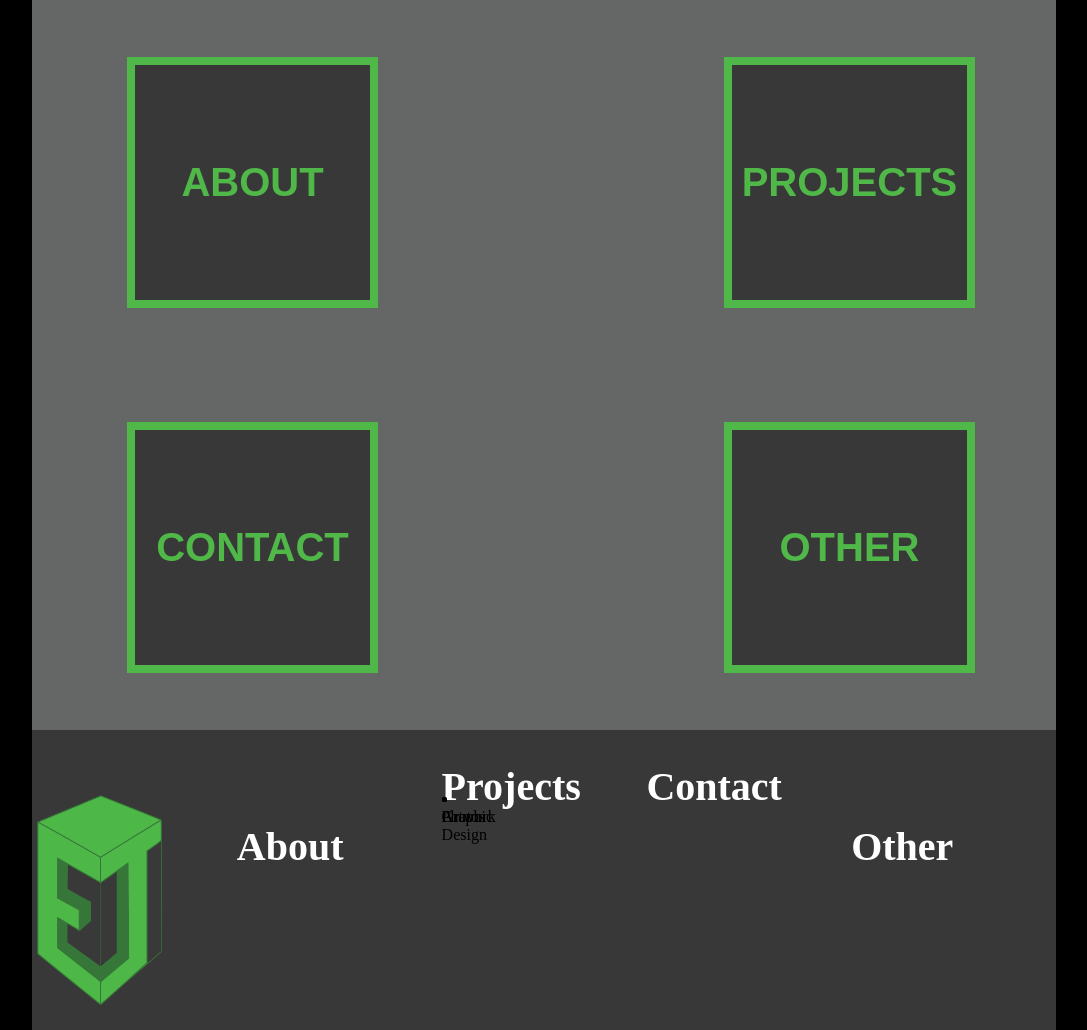
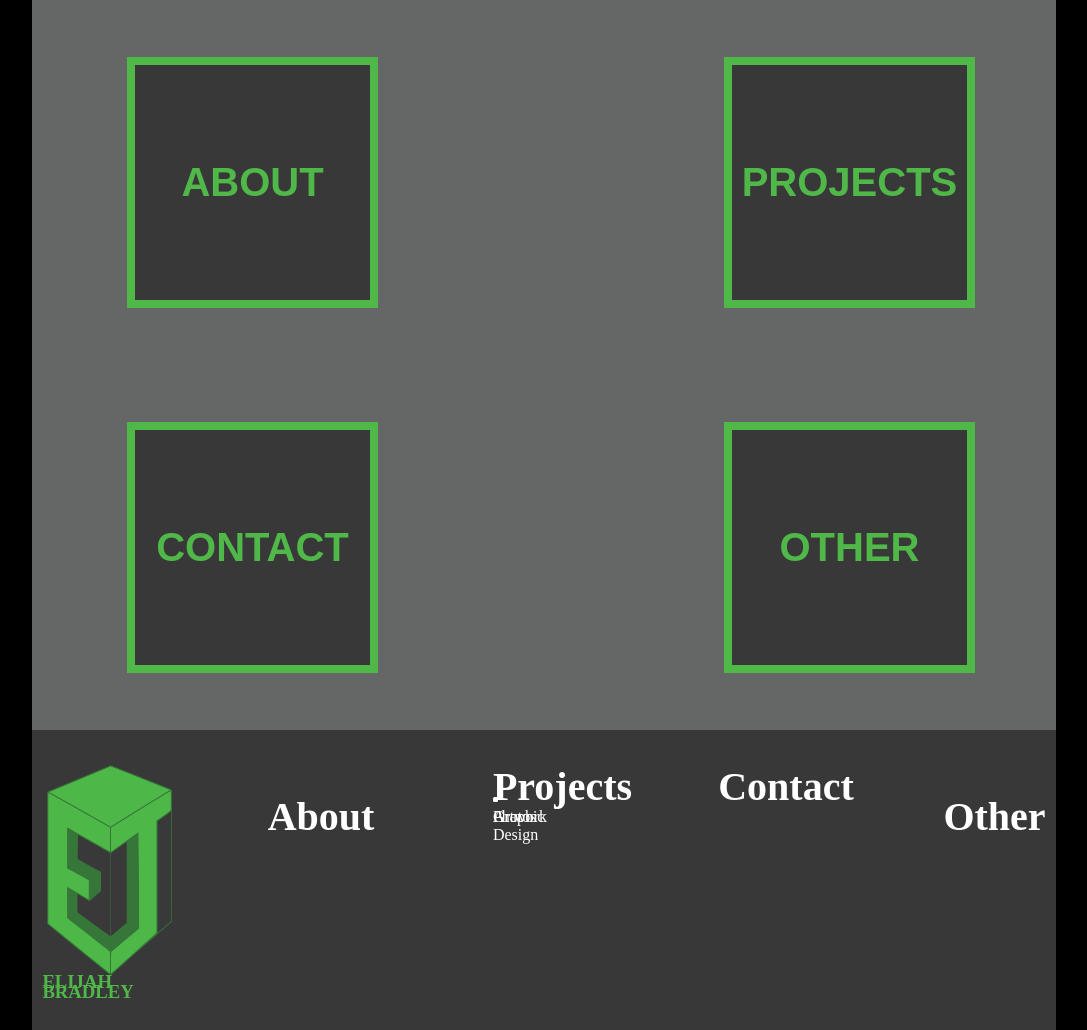
Before and after one commit to Elibrad319/portfolio-website-2, a plain HTML site: page index.html in a window 1280 px wide. Shown: the whole page, without its empty margins (96-1183 px from the left). Drawn offline with Linux system fonts and the light colour scheme.

Commit message:
Organizing list in footer

```diff
--- a/css/stylesheet.css
+++ b/css/stylesheet.css
@@ -86,8 +86,8 @@ footer {
     background-color: #383838;
     bottom: 0px;
     display: grid;
-    grid-template-columns: 20% 20% 20% 20% 20%;
-    grid-template-rows: 20% 20% 20% 20%;
+    grid-template-columns: 22% 22% 22% 22%;
+    grid-template-rows: 10% 10% 10%;
     justify-content: center;
     flex-direction: column;
 }
@@ -95,6 +95,18 @@ footer {
 #logo-footer {
     margin: 5px;
     grid-row: 2;
+    grid-column: 1;
+}
+
+#elijahb {
+    color: #50b848;
+    grid-column: 1;
+    grid-row: 10;
+    text-align: left;
+    margin-top: 10px;
+    width: 5px;
+    height: 10px;
+    line-height: 10px;
 }
 
 h2 {
@@ -105,7 +117,7 @@ h2 {
 }
 
 #about-footer {
-    grid-row-start: 2;
+    grid-row: 2;
 }
 
 #projects-footer {
@@ -121,12 +133,31 @@ h2 {
 }
 
 li {
-    width: 10px;
-    height: 10px;
+    color: white;
+    width: 110px;
+    text-align: center;
+    height: 100px;
     grid-column: 3;
-    grid-row: 2;
+    grid-row: 3;
 }
 
+#gd-footer {
+    /* margin-top: 20px; */
+    width: 6px;
+    height: 5px;
+}
+
+#photos-footer {
+    /* margin-top: 65px; */
+    width: 6px;
+    height: 5px;
+}
+
+#artwork-footer {
+    /* margin-top: 95px; */
+    width: 6px;
+    height: 5px;
+}
 
 #contact-footer {
     grid-column: 4;
--- a/index.html
+++ b/index.html
@@ -19,6 +19,8 @@
 
         <footer>
             <img id="logo-footer" src="Images/PersonalLogos.png" width="125pt" height="210pt" alt="Elijah Bradley Logo" title="EJ/Elijah Bradley">
+
+            <h3 id="elijahb"> ELIJAH BRADLEY</h2>
 
             <h2 id="about-footer"> About </h2>
             <h2 id="projects-footer"> Projects </h2>
```
